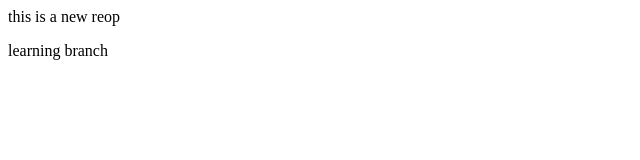
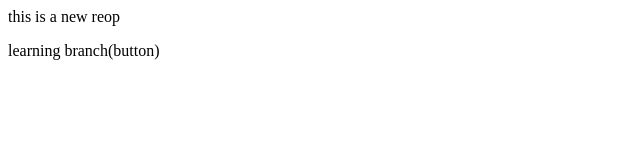
Before and after one commit to arnavpapreja/musical-spoon, a plain HTML site: page index.html in a window 1280 px wide. Shown: the full height of the page, 0-640 px from the left. Drawn offline with Linux system fonts and the light colour scheme.

```diff
--- a/index.html
+++ b/index.html
@@ -1,2 +1,2 @@
 <p>this is a new reop</p>
-<p> learning branch</p>
+<p> learning branch(button)</p>
```
